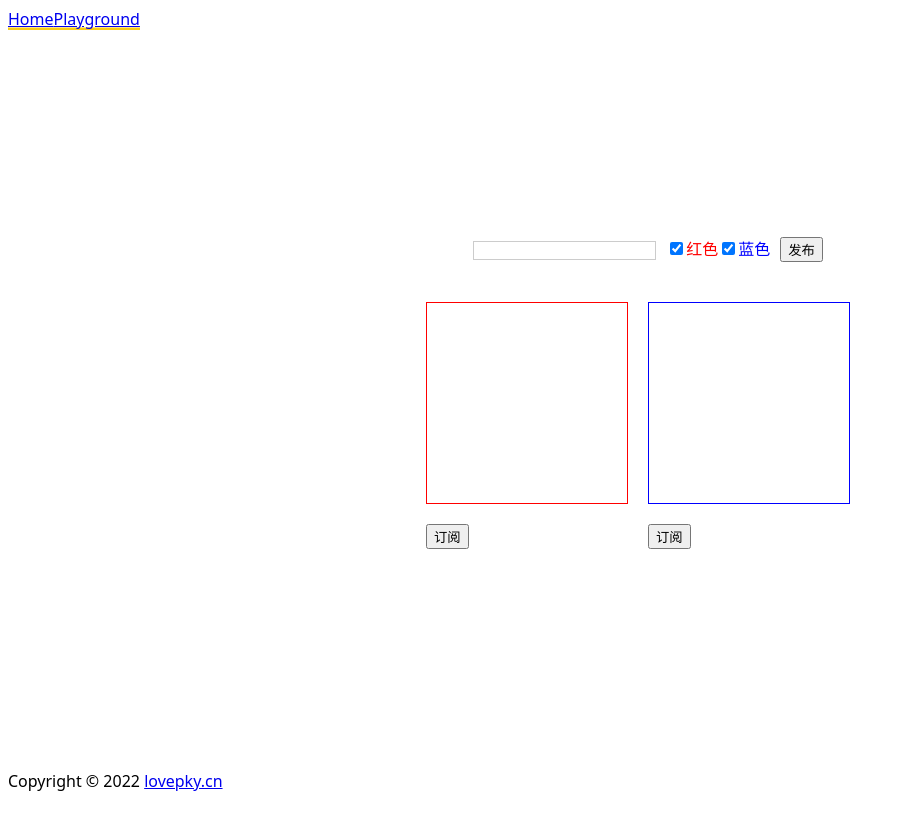
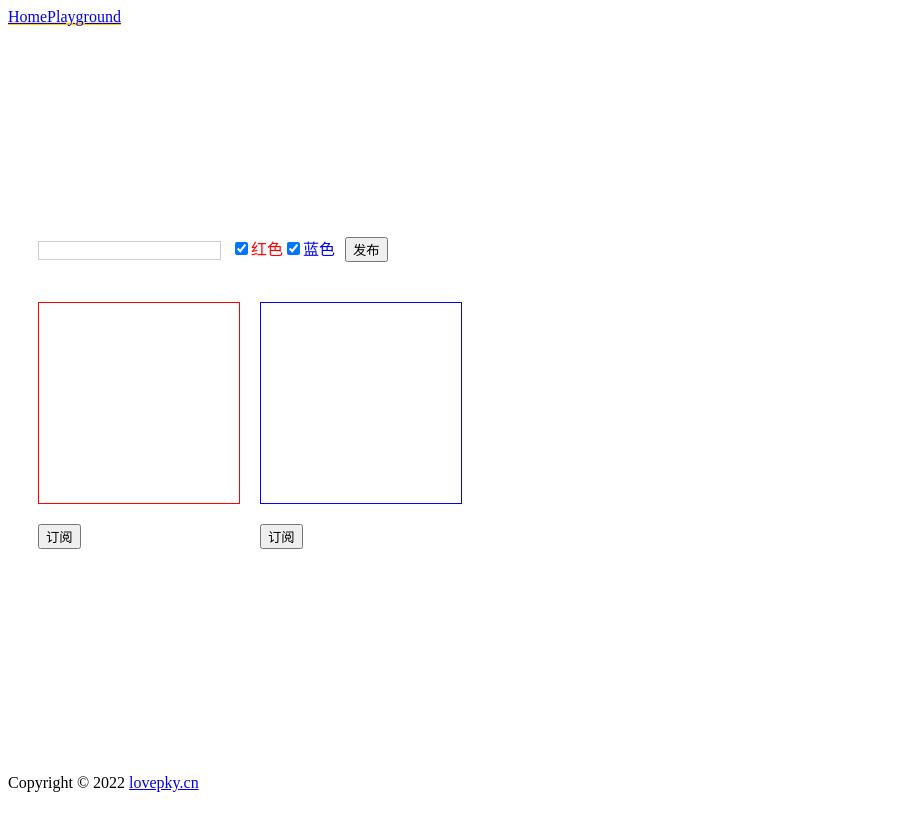
Before and after one commit to bestpky/pky.cn, a Next.js app: page /playground/pub-sub in a window 1280 px wide. Shown: the whole page, without its empty margins (0-905 px from the left). Built offline with nearby package versions, Linux system fonts and the light colour scheme.

Commit message:
style: 整理样式

```diff
--- a/pages/playground/carousel/index.tsx
+++ b/pages/playground/carousel/index.tsx
@@ -38,7 +38,7 @@ export default function Wrapper() {
   //   setList2(newList)
   // }
   return (
-    <div className="max-w-3xl container flex-center">
+    <div className="max-w-3xl flex-auto translate-x-[calc(50vw-50%)] flex items-center justify-center">
       <Carousel1 isRun={isRun} list={list1} updateList={updateList1} />
       {/* <Carousel2 isRun={isRun} list={list2} updateList={updateList2} /> */}
       <button onClick={() => setIsRun(!isRun)}>
--- a/pages/playground/context-store/index.tsx
+++ b/pages/playground/context-store/index.tsx
@@ -11,7 +11,7 @@ const Page = () => {
   } = useStore()
   return (
     <div
-      className="max-w-3xl container flex-center"
+      className="max-w-3xl flex-auto translate-x-[calc(50vw-50%)] flex items-center justify-center"
       style={{ flexDirection: 'column' }}
     >
       <div className="mb-10" style={{ fontSize: 30 }}>
--- a/pages/playground/like-pro/index.tsx
+++ b/pages/playground/like-pro/index.tsx
@@ -18,7 +18,7 @@ export default function LikePro() {
   }, [])
 
   return (
-    <div className="max-w-3xl container flex-center">
+    <div className="max-w-3xl flex-auto translate-x-[calc(50vw-50%)] flex items-center justify-center">
       <div className={styles.box} ref={bezierBox}>
         <Image
           onClick={() => {
--- a/pages/playground/pub-sub/index.tsx
+++ b/pages/playground/pub-sub/index.tsx
@@ -65,7 +65,12 @@ export default function Demo() {
     }
   }
   return (
-    <div className={classNames('container flex-center', styles.demo)}>
+    <div
+      className={classNames(
+        'flex-auto translate-x-[calc(50vw-50%)] flex items-center justify-center',
+        styles.demo
+      )}
+    >
       <div>
         <input
           style={{ marginRight: 10, border: '1px solid #ccc' }}
--- a/pages/playground/test-set-state/index.tsx
+++ b/pages/playground/test-set-state/index.tsx
@@ -17,7 +17,7 @@ export default class Test extends React.Component<null, { num: number }> {
   render() {
     return (
       <div
-        className="container flex-center"
+        className="flex-auto translate-x-[calc(50vw-50%)] flex items-center justify-center"
         onClick={() => {
           this.setState({ num: this.state.num + 1 })
           console.log(this.state.num)
--- a/store/store.tsx
+++ b/store/store.tsx
@@ -1,4 +1,4 @@
-import { DispatchAction, IContextType, IStore } from '@type/types'
+import { DispatchAction, IContextType, IStore } from '@store/types'
 import React, {
   FC,
   ReducerAction,
--- a/styles/common.scss
+++ /dev/null
@@ -1,10 +0,0 @@
-.container {
-  flex: auto;
-  transform: translateX(calc(50vw - 50%));
-}
-
-.flex-center {
-  display: flex;
-  align-items: center;
-  justify-content: center;
-}
--- a/styles/index.scss
+++ b/styles/index.scss
@@ -1,4 +1 @@
-@import './common.scss';
 @import './globals.scss';
-@import './var.scss';
-@import './reset.scss';
--- a/styles/reset.scss
+++ /dev/null
@@ -1,7 +0,0 @@
-html,
-body {
-  font-family: Inter var, ui-sans-serif, system-ui, -apple-system,
-    BlinkMacSystemFont, 'Segoe UI', Roboto, 'Helvetica Neue', Arial, 'Noto Sans',
-    sans-serif, 'Apple Color Emoji', 'Segoe UI Emoji', 'Segoe UI Symbol',
-    'Noto Color Emoji';
-}
--- a/styles/var.scss
+++ /dev/null
@@ -1,16 +0,0 @@
-// 主题色
-$color-primary: rgb(3, 209, 235);
-// 一级黑色
-$color-black-1: rgba(10, 19, 18, 1);
-// 一级灰色
-$color-gray-1: rgba(10, 19, 18, 0.6);
-// 背景灰
-$color-bg: #f5f6f7;
-
-$color-border: rgba(10, 19, 18, 0.1);
-
-@mixin flexCenter {
-    display: flex;
-    align-items: center;
-    justify-content: center;
-}
```
Also changed, not shown: store/types.ts (renamed from type/types.ts).
